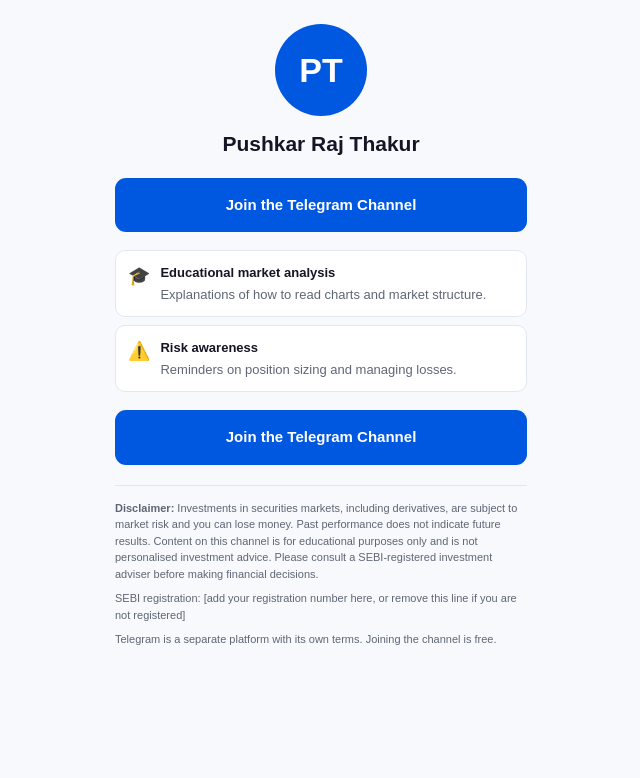
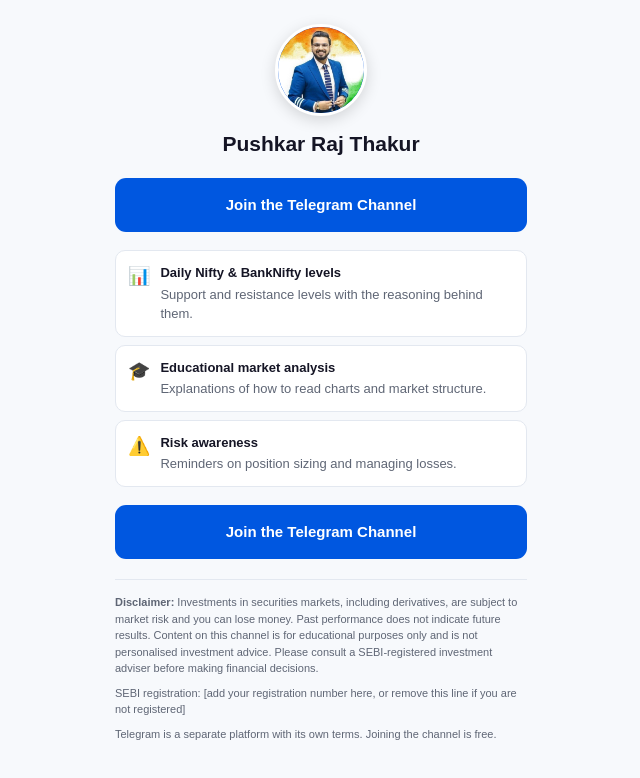
Before and after one commit to adrankmediaagency-dev/pushkarrajthakur, a plain HTML site: page index.html in a window 1280 px wide. Shown: the whole page, without its empty margins (319-959 px from the left). Drawn offline with Linux system fonts and the light colour scheme.

Commit message:
Update index.html

```diff
--- a/index.html
+++ b/index.html
@@ -13,7 +13,8 @@ box-sizing:border-box;padding-top:env(safe-area-inset-top,0px);padding-bottom:en
 html{scroll-padding-top:env(safe-area-inset-top,0px)}
 body{font-family:Arial,"Segoe UI",sans-serif;background:var(--bg);color:var(--text);line-height:1.5}
 .container{max-width:440px;margin:auto;padding:24px 14px;text-align:center}
-.avatar{width:92px;height:92px;border-radius:50%;margin:0 auto 12px;background:var(--blue);color:#fff;display:flex;align-items:center;justify-content:center;font-size:34px;font-weight:bold}
+.avatar{width:92px;height:92px;border-radius:50%;margin:0 auto 12px;overflow:hidden;border:3px solid var(--card);box-shadow:0 4px 15px rgba(0,0,0,.15);background:var(--blue)}
+.avatar img{width:100%;height:100%;object-fit:cover;display:block}
 h1{font-size:21px;font-weight:800}
 .btn{display:block;width:100%;margin:18px auto;background:var(--blue);color:#fff;padding:16px 10px;border-radius:11px;text-decoration:none;font-weight:bold;font-size:15px}
 .feature{background:var(--card);border:1px solid var(--border);padding:12px;margin:8px 0;border-radius:10px;text-align:left;display:flex;gap:10px;align-items:flex-start;font-size:13px}
@@ -27,15 +28,23 @@ h1{font-size:21px;font-weight:800}
 <body>
 <div class="container">
 
-  <div class="avatar" aria-hidden="true">PT</div>
+  <div class="avatar">
+    <img src="profile.jpg" alt="Pushkar Raj Thakur">
+  </div>
   <h1>Pushkar Raj Thakur</h1>
 
   <a class="btn" href="https://telegram.me/+RJ5_sy5mIrxiZmRl">Join the Telegram Channel</a>
 
   <div class="feature">
+    <div class="icon">📊</div>
+    <div><b>Daily Nifty &amp; BankNifty levels</b><span>Support and resistance levels with the reasoning behind them.</span></div>
+  </div>
+
+  <div class="feature">
     <div class="icon">🎓</div>
     <div><b>Educational market analysis</b><span>Explanations of how to read charts and market structure.</span></div>
   </div>
+
   <div class="feature">
     <div class="icon">⚠️</div>
     <div><b>Risk awareness</b><span>Reminders on position sizing and managing losses.</span></div>
```
